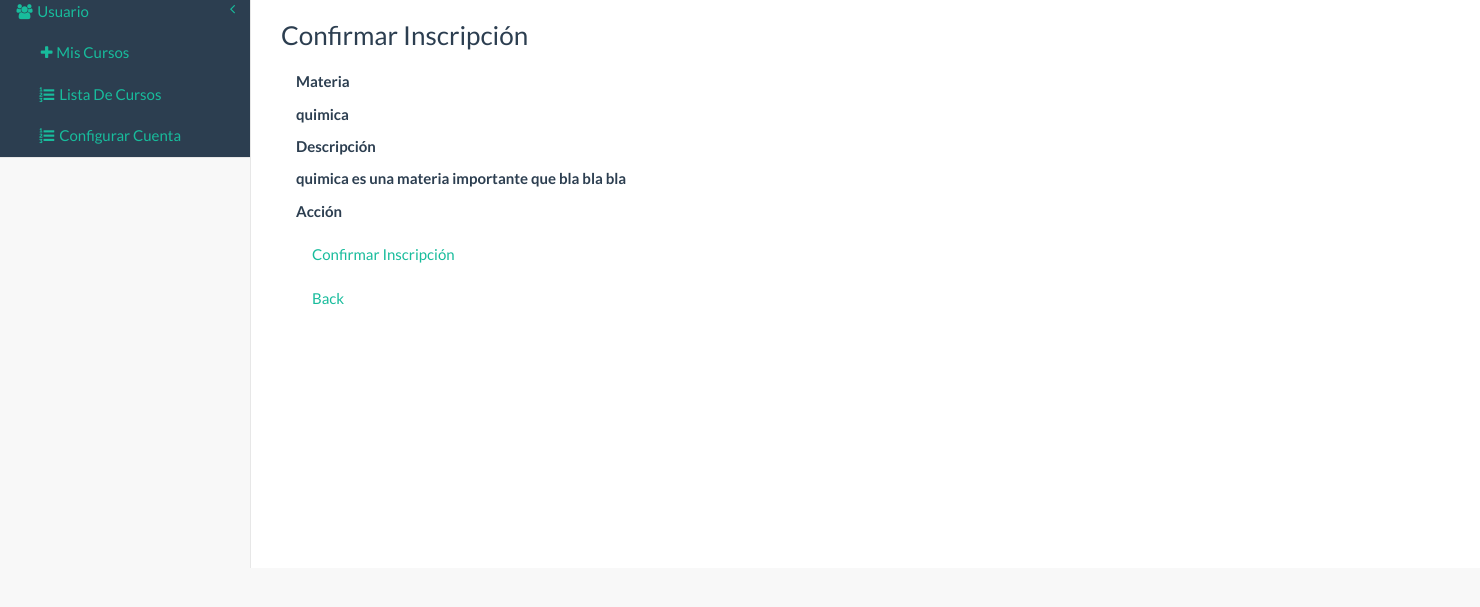
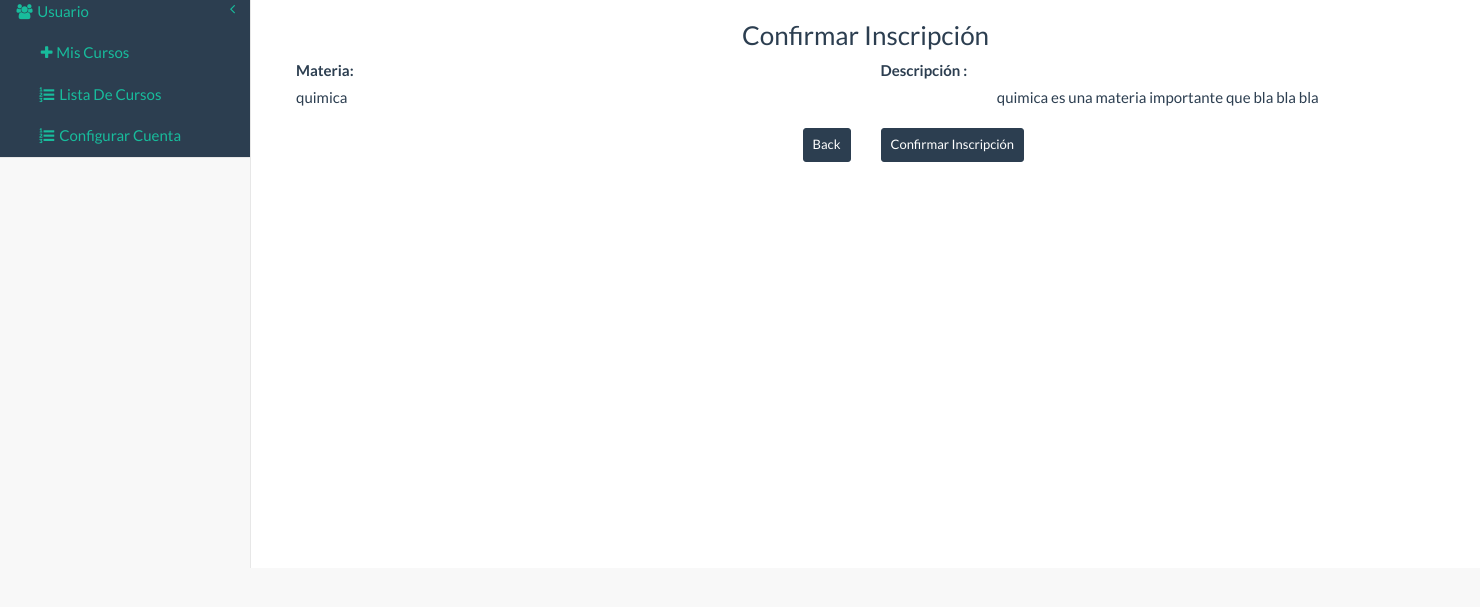
Before and after one commit to juan-es20/DECSOFT2016, a PHP site: page /tis_system/student/register_to_subject.php?subject_id=1 in a window 1480 px wide. Shown: the part 60-667 px from the top of the page. Run offline with PHP 8.4, Linux system fonts and the light colour scheme; a user stored in the database is signed in; data comes from the database, SQL or seed files in the repository; some libraries are stand-ins or nearby versions.

Commit message:
modif interface estudiante

```diff
--- a/student/register_to_subject.php
+++ b/student/register_to_subject.php
@@ -44,51 +44,61 @@ if (($confirm=="1") && (null!=$subject_id)) {
 	$q = $pdo->prepare($sql);
 	$q->execute(array($_SESSION['student_session'],$subject_id));
 	Database::disconnect();
+	$student_home->redirect('my_subjects.php');
 }
 
 include('header.php');
 ?>
+<div class="container-fluid">
+    <div class="row">
+        <div class="col-xs-12 col-sm-12">
+           <h3 class="text-center">Confirmar Inscripción</h3>
+        </div>
+    </div>
+     <div class="row">
+        <div class="col-xs-12 col-sm-6">
+           <label class="control-label">Materia:</label>
+
+        </div>
+        <div class="col-xs-12 col-sm-6">
+            <label class="control-label">Descripción :</label>
+
+        </div>
 
 
-        <div class="container">
-
-    			<div class="span10 offset1">
+      </div>
       <div class="row">
-		    			<h3>Confirmar Inscripción</h3>
+        <div class="col-xs-12 col-sm-6 col-md-6col-lg-6">
+            <div class="controls">
+			  <p class="">
+			    <?php echo $data['subject_name'];?>
+			  </p>
 			</div>
-
-	    			<div class="form-horizontal" >
-					  <div class="control-group">
-					    <label class="control-label">Materia</label>
+        </div>
+        <div class="col-xs-12 col-sm-6 col-md-6 col-lg-6">
             <div class="controls">
+			    <p class="text-center">
+				   <?php echo $data['subject_description'];?>
+			    </p>
+		    </div>
+        </div>
+    </div>
+     <div class="row">
+        <div class="col-sm-6">
+             <div class="form-actions">
              <label class="checkbox">
-						     	<?php echo $data['subject_name'];?>
+			   <a class="btn btn-primary btn-sm pull-right" href="javascript:history.back()">Back</a>
 			   </label>
 			 </div>
         </div>
-					  <div class="control-group">
-					    <label class="control-label">Descripción</label>
-					    <div class="controls">
-					      	<label class="checkbox">
-						     	<?php echo $data['subject_description'];?>
-						    </label>
-					    </div>
-					  </div>
-					  <div class="control-group">
-					    <label class="control-label">Acción</label>
+        <div class="col-sm-6">
              <div class="controls">
 			    <label class="checkbox">
 					<?php
-					      		echo '<a class="btn" href="register_to_subject.php?subject_id='.$subject_id.'&confirm=1">Confirmar Inscripción</a>';
+					  echo '<a class="btn btn-sm btn-primary" href="register_to_subject.php?subject_id='.$subject_id.'&confirm=1">Confirmar Inscripción</a>';
 					?>
 			     </label>
 			</div>
-					  </div>
-					    <div class="form-actions">
-						  <a class="btn" href="javascript:history.back()">Back</a>
-					   </div>
-
-
         </div>
      </div>
 
```
Also changed, not shown: student/my_subjects.php (+9 -4 lines), student/prueba.php (added, +68 -0 lines), student/subjects_list.php (+6 -4 lines). Lines whose indentation alone changed are shown as unchanged.
